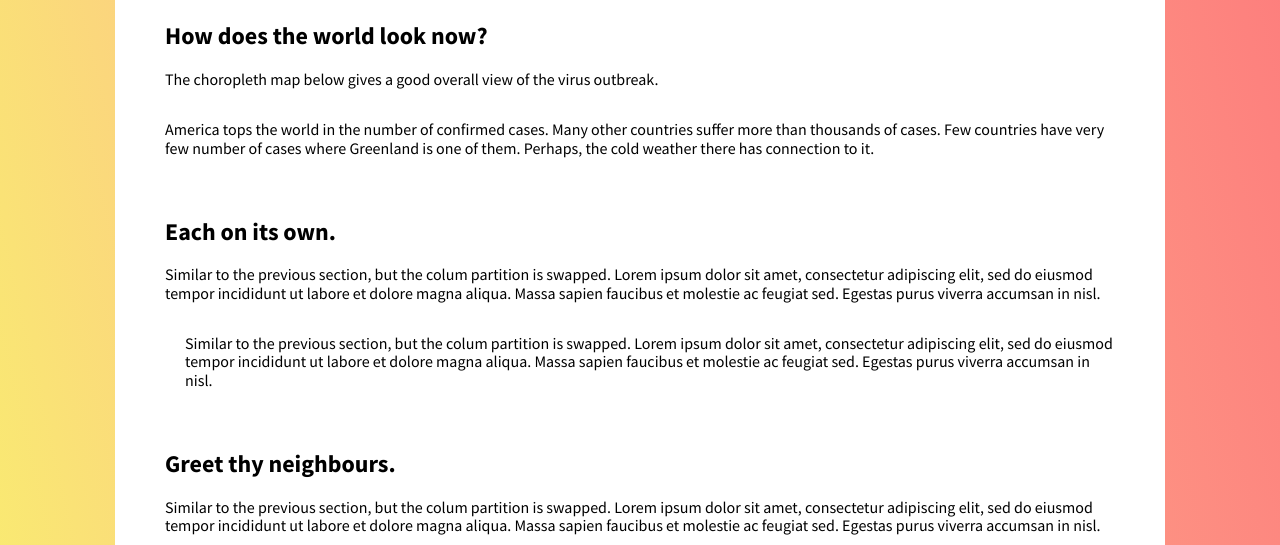
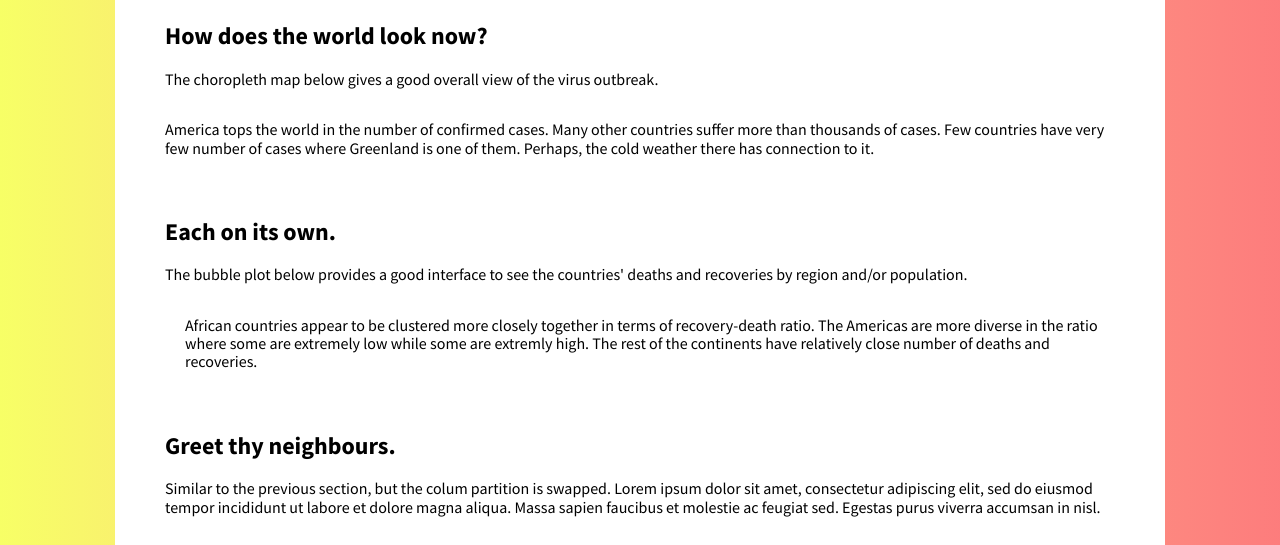
Before and after one commit to Vincent-Cheong/FIT3179, a plain HTML site: page index.html in a window 1280 px wide. Shown: the part 176-721 px from the top of the page. Drawn offline with nearby package versions, Linux system fonts and the light colour scheme; a script that the page names is missing.

Commit message:
Update index.html

```diff
--- a/index.html
+++ b/index.html
@@ -25,8 +25,8 @@
   <!-- custom style -->
   <style>
     * {font-family: 'Source Sans Pro', sans-serif;}
-    h1 {text-align: center; font-weight: 900; padding: 40px; background: linear-gradient(77deg, rgba(242, 255, 0, 0.6) 0%, rgba(253, 113, 29, 0.5) 50%, rgba(252, 69, 69, 0.7) 100%);}
-    body {background: linear-gradient(77deg, rgba(242, 255, 0, 0.6) 0%, rgba(253, 113, 29, 0.5) 50%, rgba(252, 69, 69, 0.7) 100%);}
+    h1 {text-align: center; font-weight: 900; padding: 40px; background: linear-gradient(90deg, rgba(242, 255, 0, 0.6) 0%, rgba(253, 113, 29, 0.5) 50%, rgba(252, 69, 69, 0.7) 100%);}
+    body {background: linear-gradient(90deg, rgba(242, 255, 0, 0.6) 0%, rgba(253, 113, 29, 0.5) 50%, rgba(252, 69, 69, 0.7) 100%);}
     .page {width: 950px; background-color: white; margin: auto; padding: 50px; padding-top: 35px;}
     .vis-container {width: 100%;}
     .description h2, h1 {margin-top: 0px;}
@@ -75,12 +75,12 @@
     <div class = "pure-g">
         <div class = "pure-u-1-1">
           <h2>Each on its own.</h2>
-          <p>Similar to the previous section, but the colum partition is swapped. Lorem ipsum dolor sit amet, consectetur adipiscing elit, sed do eiusmod tempor incididunt ut labore et dolore magna aliqua. Massa sapien faucibus et molestie ac feugiat sed. Egestas purus viverra accumsan in nisl.</p>
+          <p>The bubble plot below provides a good interface to see the countries' deaths and recoveries by region and/or population.</p>
         </div>
         <div class = "pure-u-1-1">
           <div class="description description-right">
             <div id = "bubble_plot"  class = "vis-container"></div>
-            <p>Similar to the previous section, but the colum partition is swapped. Lorem ipsum dolor sit amet, consectetur adipiscing elit, sed do eiusmod tempor incididunt ut labore et dolore magna aliqua. Massa sapien faucibus et molestie ac feugiat sed. Egestas purus viverra accumsan in nisl.</p>
+            <p>African countries appear to be clustered more closely together in terms of recovery-death ratio. The Americas are more diverse in the ratio where some are extremely low while some are extremly high. The rest of the continents have relatively close number of deaths and recoveries.</p>
           </div>
         </div>
     </div>
```
